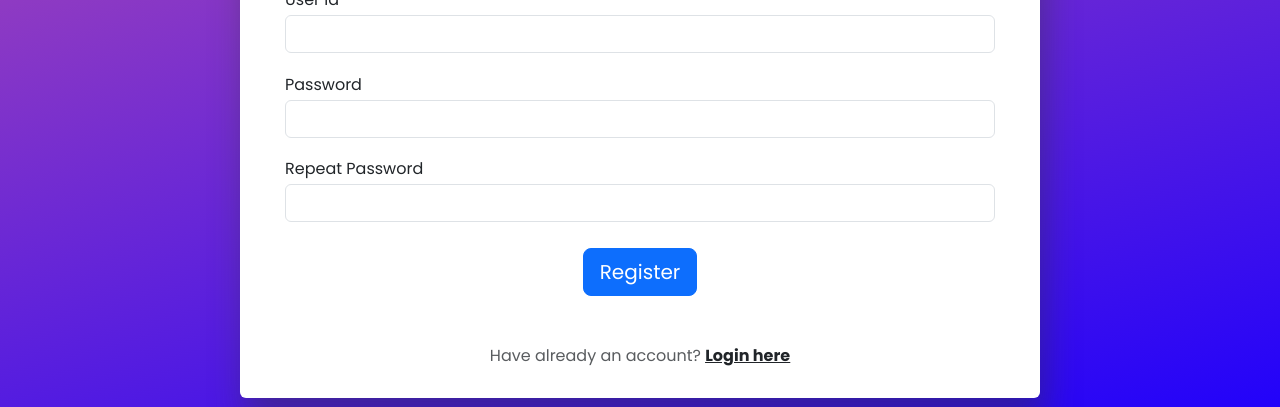
After one commit to Akash0Dey/Major-Project, a Django app: page /signup/ in a window 1280 px wide. The commit adds this page. Shown: the part 493-900 px from the top of the page. Run offline with Django 4.2, Linux system fonts and the light colour scheme.

Commit message:
add sign up page and update login

```diff
--- a/FaceAttendanceSystem/information/urls.py
+++ b/FaceAttendanceSystem/information/urls.py
@@ -1,5 +1,4 @@
 from django.urls import path
-from django.contrib import admin
 from . import views
 
 urlpatterns = [
@@ -9,6 +8,7 @@ urlpatterns = [
     # path('/', include("Data.urls"), name="index"),
     # path('Attendance/', include("Attendance.urls"), name="Attendance"),
     # path('Past Class/', include("PastClass.urls"), name="PastClass"),
-    path('Register/', views.Register, name="Register"),
-    path('login/', views.Login, name="Login"),
+    path('register/', views.register, name="register"),
+    path('login/', views.Login, name="login"),
+    path('signup/', views.signup, name="signup"),
 ]
--- a/FaceAttendanceSystem/information/views.py
+++ b/FaceAttendanceSystem/information/views.py
@@ -1,8 +1,8 @@
-from django.shortcuts import render
+from django.shortcuts import render, redirect
 from .models import Subject, Student, SemToYear, SessionYear, Department
-from django.contrib.auth import login, logout
+from django.contrib.auth import login, logout, authenticate
 from django.contrib.auth.decorators import login_required
-import os
+from django.contrib.auth.models import User
 
 # Create your views here.
 SEM = ["1st", "2nd", "3rd", "4th", "5th", "6th"]
@@ -12,7 +12,7 @@ DEPT = ["CST", "EE", "ME", "ETC"]
 
 
 # @login_required
-def Register(request):
+def register(request):
 
     if len(SemToYear.objects.all()) == 0:
         for ob in zip(YEAR, SEM):
@@ -59,23 +59,46 @@ def Register(request):
     # return render(request, "login.html", data)
 
 
+def signup(request):
+    data={}
+    if request.method=='POST':
+        userid = request.POST['user']
+        password = request.POST['password']
+        repeatPassword = request.POST['repeatPassword']
+        if userid == '':
+            data['warning'] = 'Please fill User id'
+        elif password == '':
+            data['warning'] = 'Please fill password'
+        elif password != repeatPassword :
+            data['warning'] = 'Both password don\'t match'
+
+        else:
+            if User.objects.filter(username=userid).exists():
+                data["warning"] = "User Name already Exist"
+            else:
+                user = User.objects.create_user(username=userid, password=password)
+                login(request, user)
+            return redirect('register')
+    return render(request, 'signup.html', data)
+
+
 def Login(request):
     data={}
     if request.method=='POST':
-        data['userid']=request.POST['userid']
-        data['password']=request.POST['password']
-        if request.POST['userid'] == '':
-            data['warning1'] = 'Please fill User id'
-        elif request.POST['password'] == '':
-            data['warning2'] = 'Please fill password'
-        # else:
-        #     with connection.cursor() as c:
-        #         c.execute("SELECT id FROM user where userid = %s and binary(password) = binary(%s)",[request.POST['userid'], request.POST['password']])
-        #         d = c.fetchone()[0]
-        #         if d is None:
-        #             data['error']='No Data found'
-        #             return render(request, 'login.html', data)
-        #         else:
-        #             request.session['user']=d
-        #             return render(request, 'index.html', data)
+        userid = request.POST['user']
+        password = request.POST['password']
+        if userid == '':
+            data['warning'] = 'Please fill User id'
+        elif password == '':
+            data['warning'] = 'Please fill password'
+        else:
+            user = authenticate(request, username=userid, password=password)
+
+
+            if user is None:
+                data['warniing']='UserName or Password is wrong'
+                return render(request, 'login.html', data)
+            else:
+                login(request, user)
+                return redirect('register')
     return render(request, 'login.html', data)
--- a/FaceAttendanceSystem/templates/register.html
+++ b/FaceAttendanceSystem/templates/register.html
@@ -31,11 +31,11 @@
                 <label for="Gender">Gender</label>
                 <div class="d-flex align-items-center mt-2">
                     <label class="option">
-                        <input type="radio" name="Gender" value="Male" {% if Gender == "Male" %} selected {% endif %}>Male
+                        <input type="radio" name="Gender" value="Male" {% if Gender == "Male" %} checked {% endif %}>Male
                         <span class="checkmark"></span>
                     </label>
                     <label class="option ms-4">
-                        <input type="radio" name="Gender" value="Female" {% if Gender == "Female" %} selected {% endif %}>Female
+                        <input type="radio" name="Gender" value="Female" {% if Gender == "Female" %} checked {% endif %}>Female
                         <span class="checkmark"></span>
                     </label>
                 </div>
--- /dev/null
+++ b/FaceAttendanceSystem/templates/signup.html
@@ -0,0 +1,49 @@
+{% extends "base.html" %}
+
+
+{% block title %}SignUp{% endblock title %}
+
+{% block main %}
+<div class="wrapper rounded bg-white">
+    <div class="h3">Create an account</div>
+    <form class="form"  enctype="multipart/form-data" method="post">
+        {% csrf_token %}
+        {% if warning %}
+        <div class="warning">{{ warning }}</div>
+        {% endif %}
+    <div class="col-md-12 col-lg-12 col-xl-12 d-flex px-auto">
+
+        <img src="https://mdbcdn.b-cdn.net/img/Photos/new-templates/bootstrap-registration/draw1.webp" class="img-fluid" alt="Sample image">
+
+    </div>
+
+        <div class="row">
+            <div class="col-md-12 mt-md-0 mt-3">
+                <label for="user">User Id</label>
+                <input type="text" class="form-control" id="user" name="user" required>
+            </div>
+        </div>
+
+        <div class="row">
+            <div class="col-md-12 mt-md-0 mt-3">
+                <label for="password">Password</label>
+                <input type="password" class="form-control" id="password" name="password" required>
+            </div>
+        </div>
+
+        <div class="row">
+            <div class="col-md-12 mt-md-0 mt-3">
+                <label for="repeatPassword">Repeat Password</label>
+                <input type="repeatPassword" class="form-control" id="repeatPassword" name="repeatPassword" required>
+            </div>
+        </div>
+
+        <div class="d-flex justify-content-center ">
+            <button type="submit" class="btn btn-primary mt-3 btn-block btn-lg gradient-custom-4 ">Register</button>
+        </div>
+
+        <p class="text-center text-muted mt-5 mb-0">Have already an account? <a href="#!" class="fw-bold text-body"><u>Login here</u></a></p>
+
+    </form>
+</div>
+{% endblock main %}
```
Also changed, not shown: FaceAttendanceSystem/information/models.py (+1 -31 lines), FaceAttendanceSystem/templates/login.html (+4 -11 lines), FaceAttendanceSystem/db.sqlite3, FaceAttendanceSystem/information/migrations/0001_initial.py, FaceAttendanceSystem/information/migrations/0002_student_registered.py (added), FaceAttendanceSystem/information/migrations/0002_user_delete_users_student_user.py (deleted), FaceAttendanceSystem/information/migrations/0003_delete_user.py (deleted), FaceAttendanceSystem/information/migrations/0003_remove_student_registered.py (added), FaceAttendanceSystem/information/migrations/0004_alter_student_user.py (deleted), 1 other file.
